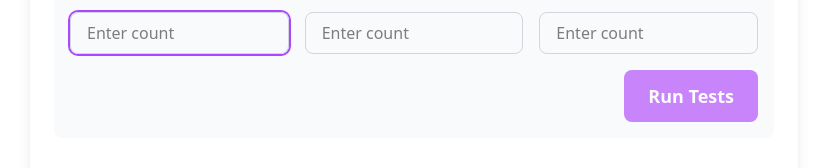
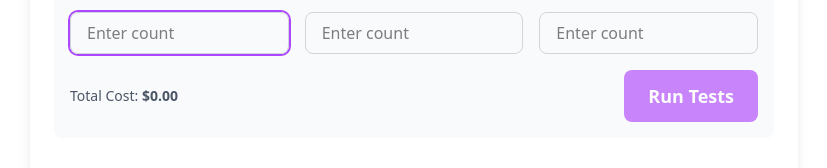
Before and after one commit to dsernst/simulate-corrupted-election, a Next.js app: page / in a window 1280 px wide. Shown: the part 569-737 px from the top of the page, without its empty margins (226-1053 px from the left). Built offline with nearby package versions, Linux system fonts and the light colour scheme.

Commit message:
Begin adding cost function

```diff
--- a/app/components/RequestTests.tsx
+++ b/app/components/RequestTests.tsx
@@ -1,5 +1,6 @@
 import { NumberInput } from './NumberInput'
 import { Button } from './Button'
+import { calculateTotalCost, formatCost } from '../utils/costCalculation'
 
 export interface TestResults {
   testA: string
@@ -46,6 +47,8 @@ export function RequestTests({
     (value) => parseInt(value) > 0
   )
 
+  const totalCost = calculateTotalCost(testResults)
+
   const handleSubmit = () => {
     if (hasValidTests) onSubmit()
   }
@@ -75,7 +78,11 @@ export function RequestTests({
             </div>
           ))}
         </div>
-        <div className="flex justify-end">
+        <div className="flex justify-between items-center">
+          <div className="text-sm text-gray-600">
+            Total Cost:{' '}
+            <span className="font-semibold">{formatCost(totalCost)}</span>
+          </div>
           <Button
             onClick={handleSubmit}
             className="px-6"
--- /dev/null
+++ b/app/utils/costCalculation.ts
@@ -0,0 +1,51 @@
+export interface TestCosts {
+  testA: number
+  testB: number
+  testC: number
+}
+
+// Default cost function based on the example provided
+const DEFAULT_TEST_COSTS: TestCosts = {
+  testA: 0.1, // $0.10 per A test
+  testB: 1.0, // $1.00 per B test
+  testC: 20.0, // $20.00 per C test
+}
+
+export interface TestCounts {
+  testA: string
+  testB: string
+  testC: string
+}
+
+/**
+ * Calculate the total cost of running tests based on the number of tests and their costs
+ * @param testCounts Object containing the number of tests to run for each type
+ * @param costs Optional custom costs per test type. If not provided, uses DEFAULT_TEST_COSTS
+ * @returns The total cost of running all tests
+ */
+export function calculateTotalCost(
+  testCounts: TestCounts,
+  costs: TestCosts = DEFAULT_TEST_COSTS
+): number {
+  let totalCost = 0
+
+  // Convert string inputs to numbers and calculate cost for each test type
+  for (const [testType, count] of Object.entries(testCounts)) {
+    const numTests = parseInt(count) || 0
+    totalCost += numTests * costs[testType as keyof TestCosts]
+  }
+
+  return totalCost
+}
+
+/**
+ * Format a cost as a currency string
+ * @param cost The cost to format
+ * @returns Formatted cost string (e.g. "$1,234.56")
+ */
+export function formatCost(cost: number): string {
+  return new Intl.NumberFormat('en-US', {
+    style: 'currency',
+    currency: 'USD',
+  }).format(cost)
+}
```
Also changed, not shown: 1 other file (tests, documents, lock files or other folders).
